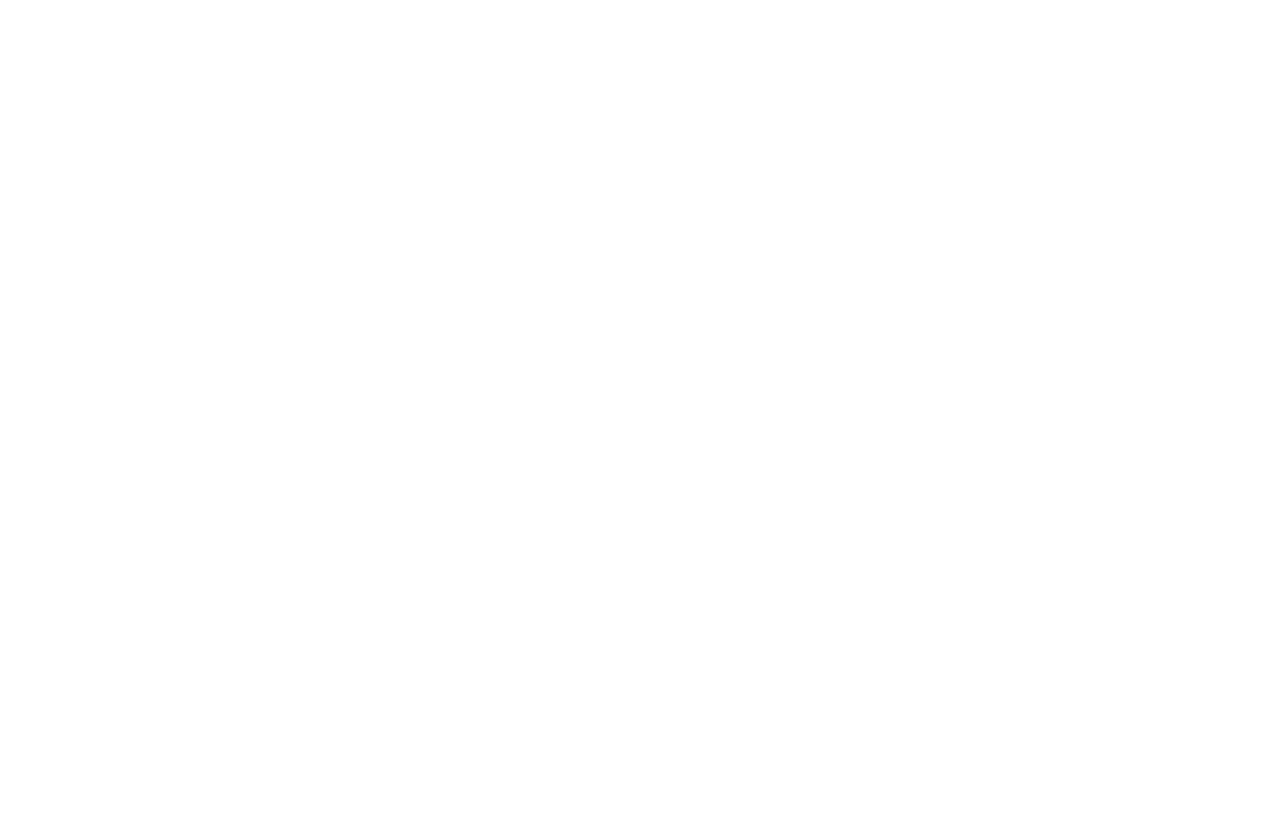
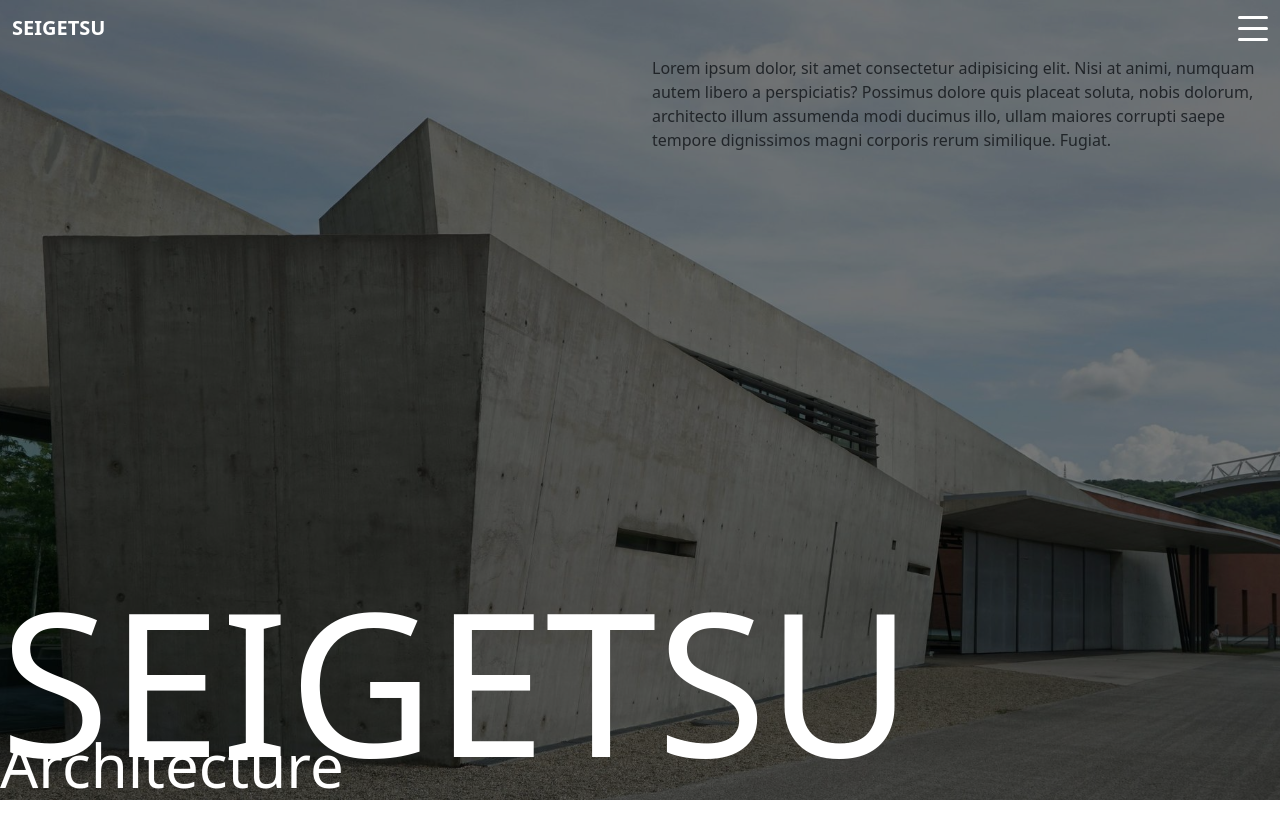
Before and after one commit to AllanPZamora/git-vscode-test, a plain HTML site: page src/index.html in a window 1280 px wide. Drawn offline with nearby package versions, Linux system fonts and the light colour scheme; files that its build step writes are made by us from their sources.

Commit message:
home page added some feature

```diff
--- a/css/style.css
+++ b/css/style.css
@@ -0,0 +1,99 @@
+* {
+    padding: 0;
+    margin: 0;
+    box-sizing: border-box;
+}
+
+body {
+    position: relative;
+    height: 100vh;
+    margin: 0;
+}
+
+.background-overlay {
+    position: absolute;
+    top: 0;
+    left: 0;
+    width: 100%;
+    height: 100%;
+    background-image: url('../assets/img/bg.jpg');
+    background-size: cover;
+    background-position: center;
+    background-repeat: no-repeat;
+    z-index: -1;
+}
+
+.background-overlay::after {
+    content: "";
+    position: absolute;
+    top: 0;
+    left: 0;
+    width: 100%;
+    height: 100%;
+    background-color: rgba(0, 0, 0, 0.5);
+    z-index: 0;
+}
+
+
+.navbar {
+    display: flex;
+    justify-content: space-between; /* Align content to the left and right */
+    align-items: center;
+    padding: 20px;
+}
+
+.navbar-brand {
+    color: white;
+    font-size: 24px;
+    font-weight: bold;
+    text-transform: uppercase;
+}
+
+.burger-icon {
+    display: flex;
+    flex-direction: column;
+    justify-content: space-between;
+    width: 30px;
+    height: 25px;
+    cursor: pointer;
+}
+
+.burger-icon .line {
+    width: 100%;
+    height: 3px;
+    background-color: white;
+    border-radius: 2px;
+}
+
+
+@media (max-width: 768px) {
+    .navbar-brand {
+        font-size: 18px;
+    }
+
+    .burger-icon {
+        display: block;
+    }
+}
+
+
+nav .navbar{
+    background: transparent;
+}
+nav .navbar-brand{
+    color: white;
+}
+
+
+section .content{
+    position: absolute;
+    top: 70%;
+    color: white;
+    font-size: 200px;
+}
+section .sub-content{
+    position: absolute;
+    top: 90%;
+    color: white;
+    font-size: 60px;
+}
--- a/src/index.html
+++ b/src/index.html
@@ -4,9 +4,43 @@
     <meta charset="UTF-8">
     <meta name="viewport" content="width=device-width, initial-scale=1.0">
     <title>Home Page</title>
-    <link rel="stylesheet" href="style.css">
+    <link rel="stylesheet" href="../css/style.css">
+    <link href="https://cdn.jsdelivr.net/npm/bootstrap@5.3.3/dist/css/bootstrap.min.css" rel="stylesheet" integrity="sha384-QWTKZyjpPEjISv5WaRU9OFeRpok6YctnYmDr5pNlyT2bRjXh0JMhjY6hW+ALEwIH" crossorigin="anonymous">
+
 </head>
 <body>
+    <div class="background-overlay"></div>
+    <nav class="navbar">
+        <div class="container-fluid">
+            <a class="navbar-brand">SEIGETSU</a>
+            <div class="burger-icon" id="burger">
+                <div class="line"></div>
+                <div class="line"></div>
+                <div class="line"></div>
+            </div>
+        </div>
+    </nav>
 
+
+    <div class="row">
+        <div class="col-lg-6">
+            <section class="header-content">
+                <h1 class="content">SEIGETSU</h1>
+                <p class="sub-content">Architecture</p>
+            </section>
+        </div>
+        <div class="col-lg-6">
+            <p>Lorem ipsum dolor, sit amet consectetur adipisicing elit. Nisi at animi, numquam autem libero a
+                perspiciatis? Possimus dolore quis placeat soluta, nobis dolorum, architecto illum assumenda modi ducimus illo,
+                ullam maiores corrupti saepe tempore dignissimos magni corporis rerum similique. Fugiat.</p>
+        </div>
+    </div>
+
+
+
+
+
+
+    <script src="https://cdn.jsdelivr.net/npm/bootstrap@5.3.3/dist/js/bootstrap.bundle.min.js" integrity="sha384-YvpcrYf0tY3lHB60NNkmXc5s9fDVZLESaAA55NDzOxhy9GkcIdslK1eN7N6jIeHz" crossorigin="anonymous"></script>
 </body>
 </html>
```
Also changed, not shown: assets/img/bg.jpg (added).
